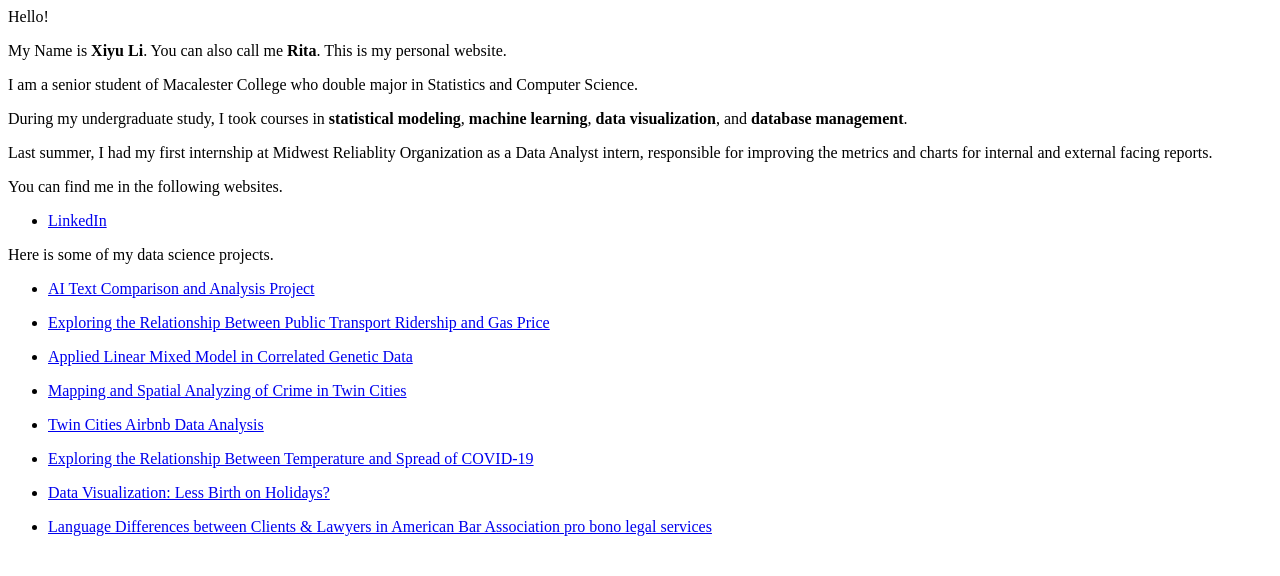
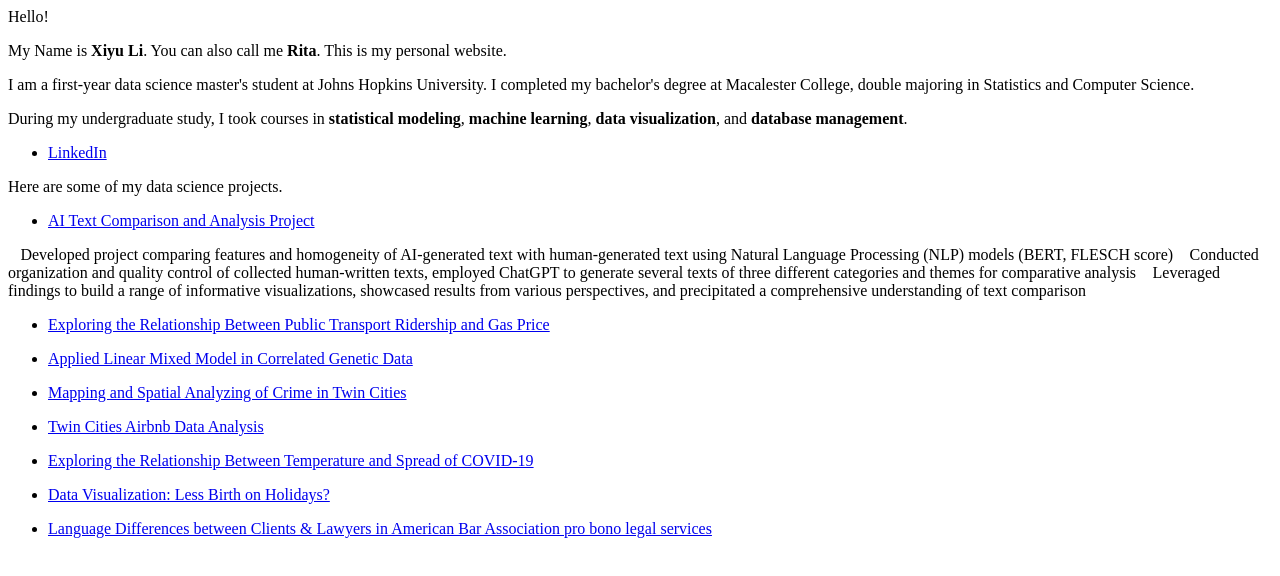
Before and after one commit to Rita-Li527/Rita-Li527.github.io, a plain HTML site: page index.html in a window 1280 px wide. Drawn offline with Linux system fonts and the light colour scheme.

Commit message:
Update index.html

```diff
--- a/index.html
+++ b/index.html
@@ -1,19 +1,20 @@
 <p>Hello! </p>
 <p>My Name is <strong>Xiyu Li</strong>. You can also call me <strong>Rita</strong>. This is my personal website. </p>
-<p>I am a senior student of Macalester College who double major in Statistics and Computer Science. </p>
+<p>I am a first-year data science master's student at Johns Hopkins University. I completed my bachelor's degree at Macalester College, double majoring in Statistics and Computer Science. </p>
 <p>During my undergraduate study, I took courses in <strong>statistical modeling</strong>, <strong>machine learning</strong>, <strong>data visualization</strong>, and <strong>database management</strong>. </p>
-<p>Last summer, I had my first internship at Midwest Reliablity Organization as a Data Analyst intern, responsible for improving the metrics and charts for internal and external facing reports. </p>
-<p>You can find me in the following websites.</p>
 
 <ul>
   <li> <a href="https://www.linkedin.com/in/xiyu-li-4628561a1">LinkedIn</a> </li>
 </ul>
 
-<p>Here is some of my data science projects.</p>
+<p>Here are some of my data science projects.</p>
 
 <ul>
   <li> <a href="https://rita-li527.github.io/Comp440-JustRun/">AI Text Comparison and Analysis Project	</a> </li>
 </ul>
+<p>Developed project comparing features and homogeneity of AI-generated text with human-generated text using Natural Language Processing (NLP) models (BERT, FLESCH score)
+Conducted organization and quality control of collected human-written texts, employed ChatGPT to generate several texts of three different categories and themes for comparative analysis
+Leveraged findings to build a range of informative visualizations, showcased results from various perspectives, and precipitated a comprehensive understanding of text comparison </p>
 
 <ul>
   <li> <a href="https://jennylipro.shinyapps.io/multiple_plot_with_leaflet_demo/">Exploring the Relationship Between Public Transport Ridership and Gas Price</a> </li>
```
